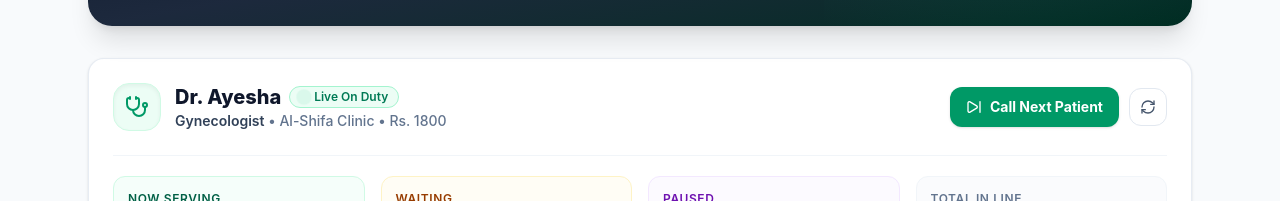
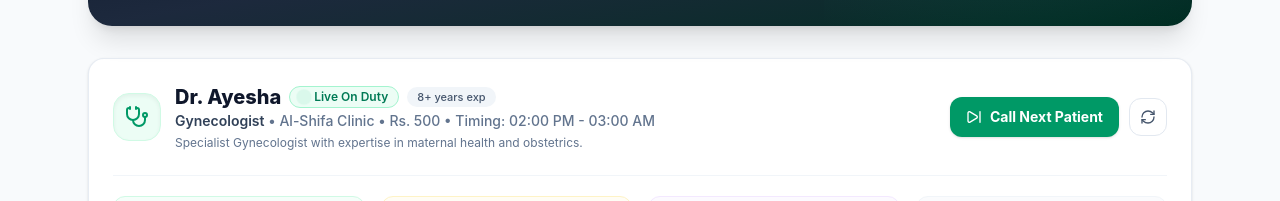
Before and after one commit to ayanani456-rgb/Queue_iq, a Next.js app in the folder frontend/: page /doctor-dashboard in a window 1280 px wide. Shown: the part 274-475 px from the top of the page. Built offline with nearby package versions, Linux system fonts and the light colour scheme; no server answers; the database is empty.

Commit message:
Final polish: dynamic fee/bio/timing and per-doctor queue isolation

```diff
--- a/frontend/app/components/DoctorQueue.tsx
+++ b/frontend/app/components/DoctorQueue.tsx
@@ -36,6 +36,9 @@ interface DoctorQueueProps {
   doctorName?: string;
   specialty?: string;
   fee?: number | string;
+  bio?: string;
+  timing?: string;
+  experience?: number | string;
   organizationId?: string;
   organizationName?: string;
 }
@@ -156,6 +159,9 @@ export default function DoctorQueue({
   doctorName = 'Dr. Rabia Hassan',
   specialty = 'Cardiologist',
   fee = 1800,
+  bio,
+  timing,
+  experience,
   organizationId = DEFAULT_ORG_ID,
   organizationName = 'Al-Shifa Clinic',
 }: DoctorQueueProps) {
@@ -386,10 +392,17 @@ export default function DoctorQueue({
                   <span className="h-2 w-2 rounded-full bg-emerald-500 animate-ping" />
                   Live On Duty
                 </span>
+                {experience ? (
+                  <span className="rounded-full bg-slate-100 px-2.5 py-0.5 text-[11px] font-medium text-slate-600">
+                    {experience} {String(experience).includes('year') ? '' : 'years'} exp
+                  </span>
+                ) : null}
               </div>
               <p className="text-sm font-medium text-slate-500">
                 <span className="font-semibold text-slate-700">{specialty}</span> • {organizationName} • Rs. {fee || 800}
+                {timing ? ` • Timing: ${timing}` : ''}
               </p>
+              {bio ? <p className="mt-1 text-xs text-slate-500 max-w-xl line-clamp-1">{bio}</p> : null}
             </div>
           </div>
 
--- a/frontend/app/components/home/HomePageClient.tsx
+++ b/frontend/app/components/home/HomePageClient.tsx
@@ -870,7 +870,7 @@ export default function HomePage() {
     if (!orgId) orgId = REAL_ORG_ID;
     try {
       const { data: depts } = await supabase.from('departments').select('id,name,icon').eq('organization_id', orgId).order('name');
-      let docQuery = supabase.from('doctors').select('id,name,department_id,specialty,fee,experience').eq('organization_id', orgId).order('name');
+      let docQuery = supabase.from('doctors').select('id,name,department_id,specialty,fee,experience,bio,schedule').eq('organization_id', orgId).order('name');
       if (user?.role === 'receptionist' && user?.departmentId) docQuery = docQuery.eq('department_id', user.departmentId);
       const { data: docs } = await docQuery;
       const deptList = depts || [];
@@ -1950,13 +1950,17 @@ export default function HomePage() {
           {(() => {
             const currentDept = bizDepartments.find((d: any) => d.id === (selectedDoctor?.department_id || bizDeptId));
             const doctorSpecialty = selectedDoctor?.specialty || selectedDoctor?.specialization || currentDept?.name || 'Cardiologist';
+            const doctorTiming = selectedDoctor?.schedule?.when || selectedDoctor?.schedule?.label || '02:00 PM - 03:00 AM';
             return (
               <DoctorQueue
                 key={selectedDoctor?.id || bizDoctorId || currentBusiness?.doctorId || 'doc-queue'}
-                doctorId={selectedDoctor?.id || currentBusiness?.doctorId || '024f24eb-a440-4079-acb3-ad8cffe85015'}
-                doctorName={selectedDoctor?.name || currentBusiness?.doctorName || 'Dr. Ayesha'}
+                doctorId={selectedDoctor?.id || currentBusiness?.doctorId || '92fc75e6-645d-4889-a856-902bb15be43d'}
+                doctorName={selectedDoctor?.name || currentBusiness?.doctorName || 'Dr. Rabia Hassan'}
                 specialty={doctorSpecialty}
-                fee={selectedDoctor?.fee || 800}
+                fee={selectedDoctor?.fee || 1800}
+                bio={selectedDoctor?.bio}
+                timing={doctorTiming}
+                experience={selectedDoctor?.experience}
                 organizationId={REAL_ORG_ID}
                 organizationName="Al-Shifa Clinic"
               />
--- a/frontend/app/doctor-dashboard/page.tsx
+++ b/frontend/app/doctor-dashboard/page.tsx
@@ -24,8 +24,10 @@ const DR_AYESHA = {
   organization_id: 'bcb69e0a-b1e1-4f03-8184-1017d8e8e9eb',
   organization_name: 'Al-Shifa Clinic',
   room: 'Consultation Room 3',
-  timing: '02:00 PM - 03:00 AM (Demo Live)',
-  fee: 'Rs. 500',
+  timing: '02:00 PM - 03:00 AM',
+  fee: 500,
+  experience: '8+ years',
+  bio: 'Specialist Gynecologist with expertise in maternal health and obstetrics.',
   isDemo: true,
 };
 
@@ -108,6 +110,10 @@ export default function DoctorDashboardPage() {
           doctorId={selectedDoctor.id}
           doctorName={selectedDoctor.name}
           specialty={selectedDoctor.specialty}
+          fee={selectedDoctor.fee}
+          bio={selectedDoctor.bio}
+          timing={selectedDoctor.timing}
+          experience={selectedDoctor.experience}
           organizationId={selectedDoctor.organization_id}
           organizationName={selectedDoctor.organization_name}
         />
```
